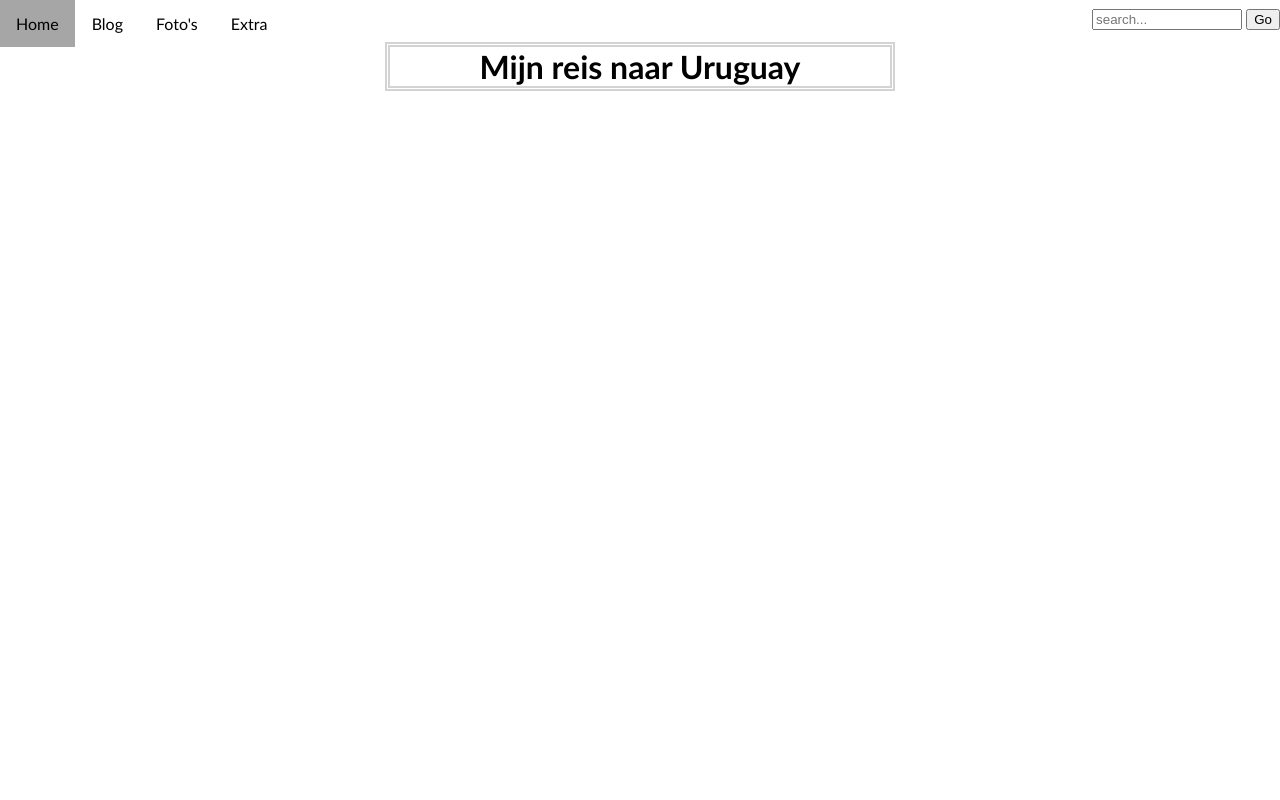
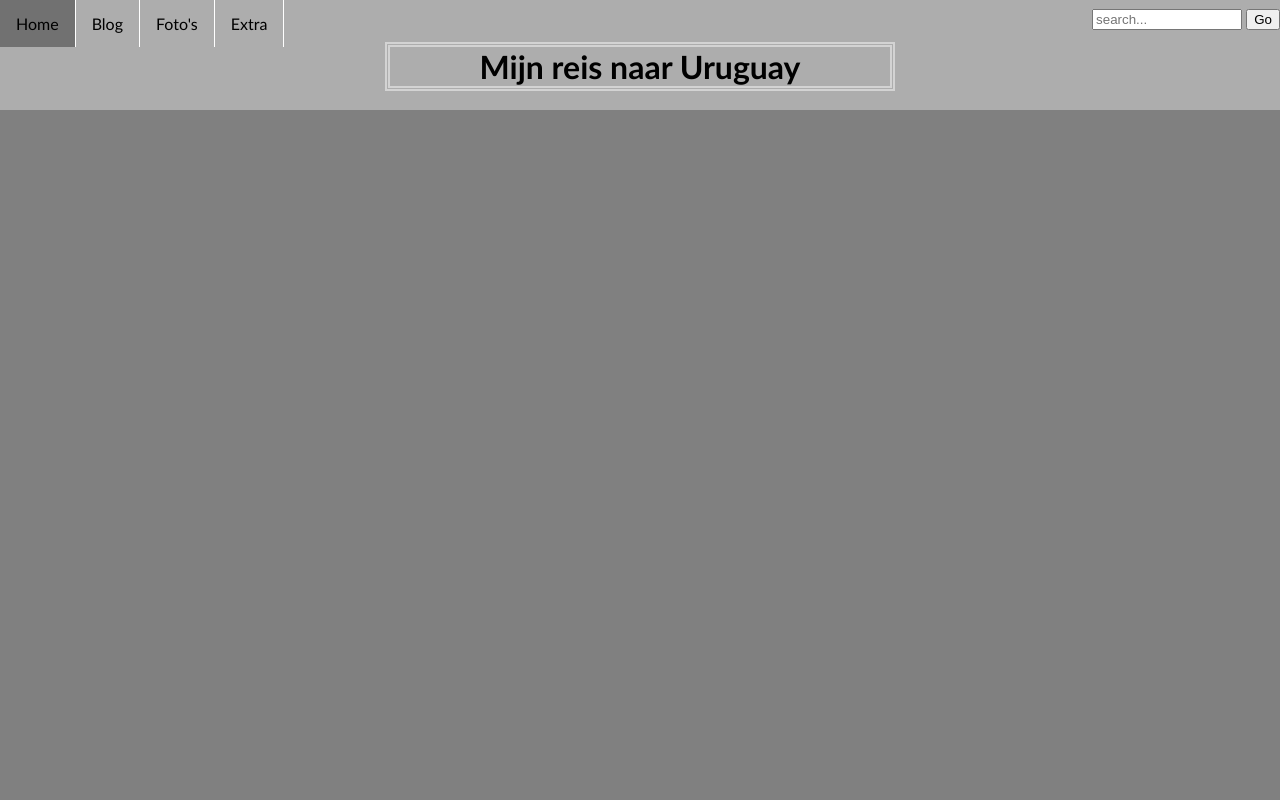
Before and after one commit to DaphneMog/my-first-blog, a Django app: template blog/templates/blog/A.html in a window 1280 px wide. Run offline with Django 3.2, Linux system fonts and the light colour scheme; the template is opened without the code that fills it, so the values that code supplies are empty.

Commit message:
Als het goed is, is hij bijna af(voor uruguay)

```diff
--- a/blog/static/css/blog.css
+++ b/blog/static/css/blog.css
@@ -95,6 +95,7 @@
     margin: 0;
     padding: 0;
     font-family: Calibri, sans-serif;
+    background-color: grey;
 }
 .home-video{
     position:fixed;
--- a/blog/templates/blog/post_list.html
+++ b/blog/templates/blog/post_list.html
@@ -31,7 +31,7 @@
     <div class="home-content">
         <h1> Daphne Moguella</h1>
     </div>
-s
+
 
 </body>
 </html>
```
